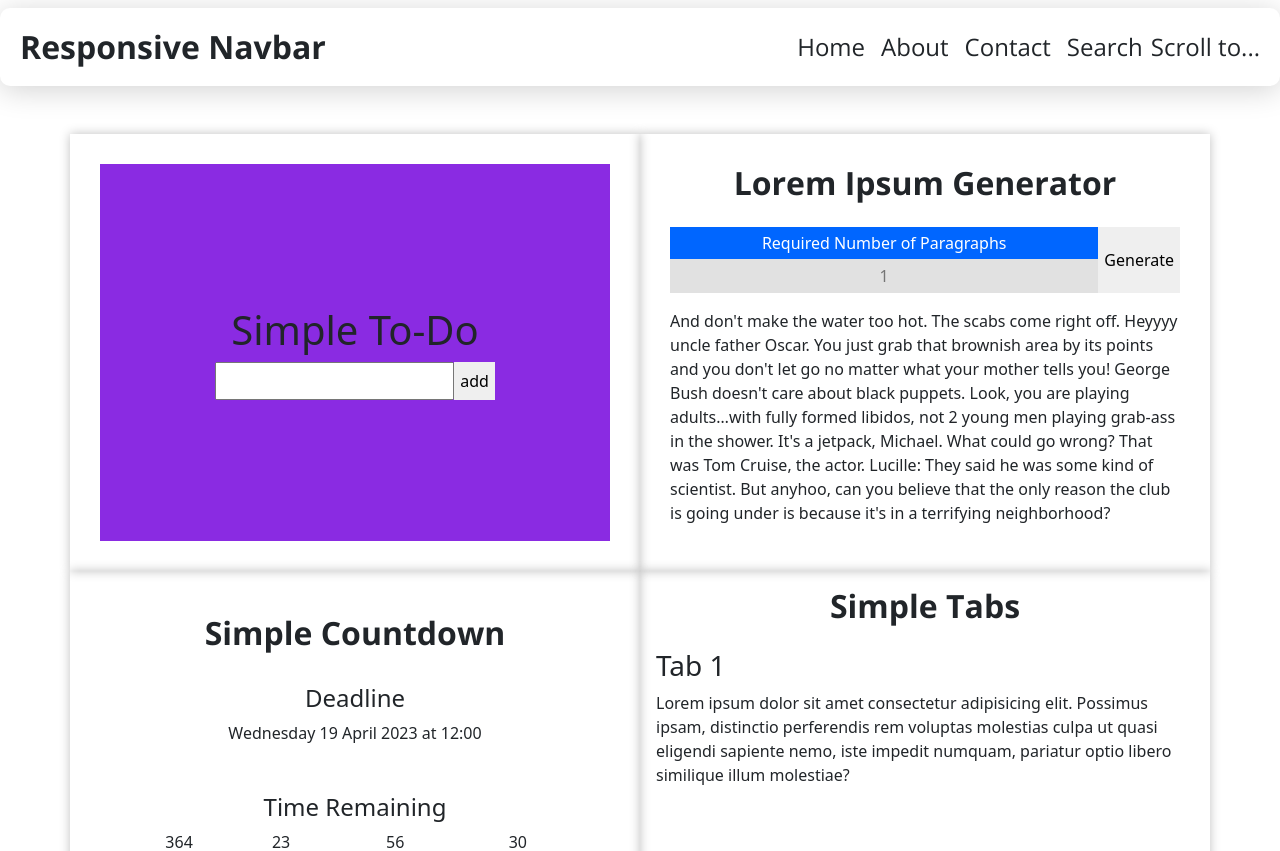
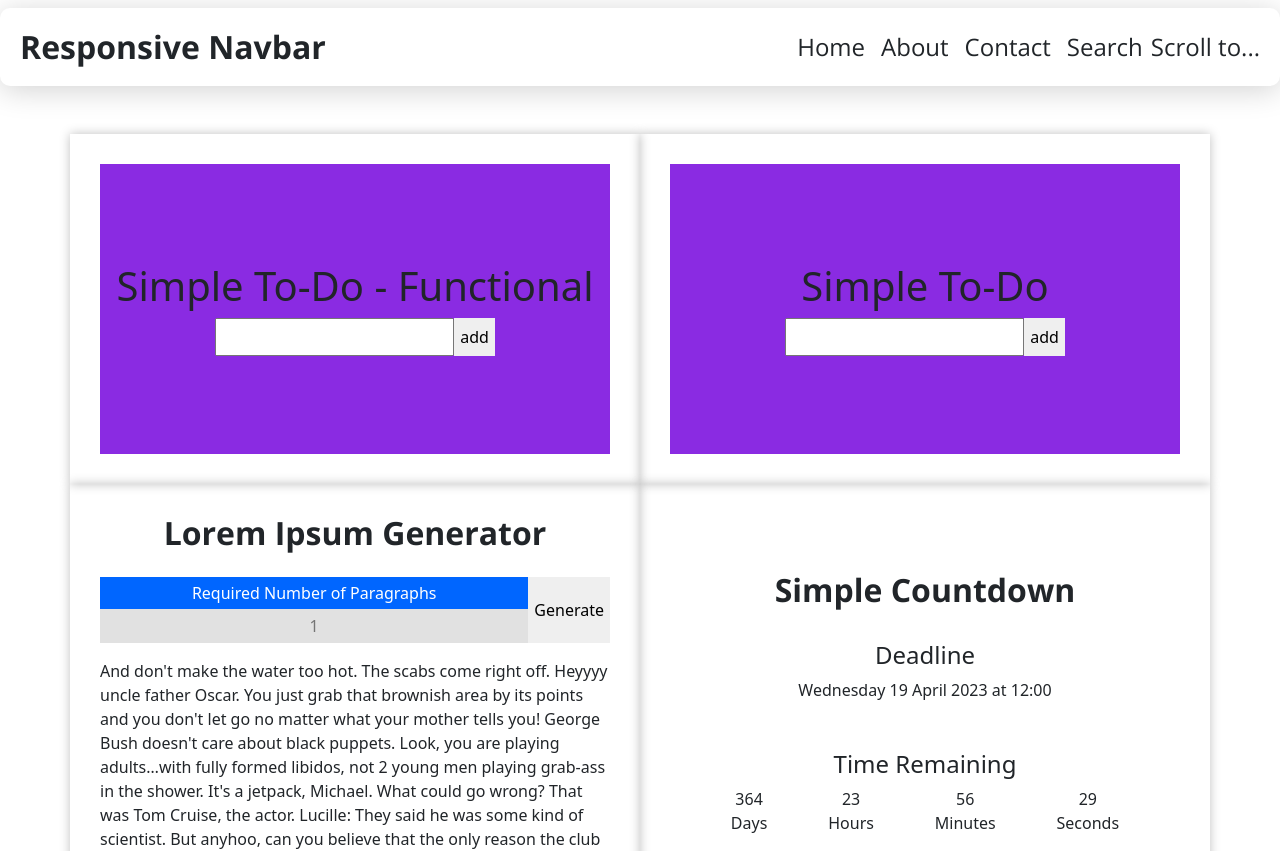
Before and after one commit to xScottishKrissx/playground, a React (Create React App) app: page / in a window 1280 px wide. Shown: the top 851 px of the page. Built offline with nearby package versions, Linux system fonts and the light colour scheme; grey boxes are pictures that could not be loaded.

Commit message:
0.16.2 - Functional Component + user input
Fixed the issue with adding items to the list. I need to use the prev state spreader .... for it to properly update(line 18)

```diff
--- a/src/App.js
+++ b/src/App.js
@@ -21,7 +21,8 @@ import Footer from './components/footer/footer';
 import Tabs from './components/tabs/tabs';
 import Countdown from './components/countdown/countdown';
 import LoremIpsum from './components/loremIpsum/loremIpsum';
-import SimpleTodo from './components/simpleTodo/simpleTodo';
+import SimpleTodo from './components/simpleTodo/simpleTodoStateful';
+import SimpleTodoFunctional from './components/simpleTodo/simpleTodo';
 
 
 function App() {
@@ -32,6 +33,8 @@ function App() {
       <Container id="app__container" className="mt-5 mb-5">
 
         <Row fluid="true">
+
+          <Col sm={6} lg={6} > <SimpleTodoFunctional /> </Col>
           <Col sm={6} lg={6} > <SimpleTodo /> </Col>
           <Col sm={6} lg={6} > <LoremIpsum /> </Col>
           <Col sm={6} lg={6} > <Countdown /> </Col>
--- a/src/components/simpleTodo/simpleTodo.js
+++ b/src/components/simpleTodo/simpleTodo.js
@@ -1,53 +1,57 @@
 import * as React from 'react'
-import { useState,useRef } from 'react'
+import { useState,useRef,useEffect } from 'react'
 
 import './simpleTodo.css'
 
-export const SimpleTodo = (props) =>{
+export const SimpleTodoFunctional = () =>{
 
-    const [items, setItem] = useState(false)
+    const [items, setItem] = useState([])
     const formInput = useRef(null)
 
-    function collectUserInput(){
-        // Grab the value in the box
+    function handleClick(){
+
         const value = formInput.current.value
+        console.log(value)
 
-        // Create / get the current items array
-        let itemArray = items || []
-        // add new value to the array
-        itemArray.push(value)
-
-        console.log(itemArray)
-        // format the item array in a readable format
+        let itemsArray = items || []
+        itemsArray.push(value)
+        setItem(items => ([...items]))
 
 
-        // save the formatted items in state
-        setItem(itemArray)
+        console.log(items)
+
     }
 
-    // Problem - Not updating on button click
+    const mapItems = items.map((x,index) => {
+        return(
+            <p key={index}>{x}</p>
+        )
+    })
 
 return(
+
     <div className="simpleTodo__container">
-        <h1>Simple To-Do</h1>
+        <h1>Simple To-Do - Functional</h1>
 
         <div className="simpleTodo__formContainer">
             <form className="simpleTodo__form">
                 <label htmlFor="itemEntry"></label>
                 <input ref={formInput} type="text" name="itemEntry" />
             </form>
-            <button onClick={() => collectUserInput()}>add</button>
+            <button onClick={()=>handleClick()}>add</button>
             {/* <button>edit</button> */}
 
 
         </div>
 
         <div className="simpleTodo__list">
-            {items}
+
+            {mapItems}
+
         </div>
     </div>
 )
 
 }
 
-export default SimpleTodo;
+export default SimpleTodoFunctional;
--- /dev/null
+++ b/src/components/simpleTodo/simpleTodoStateful.js
@@ -0,0 +1,57 @@
+import React from 'react';
+
+import './simpleTodo.css'
+
+export class SimpleToDo extends React.Component{
+
+    constructor(props){
+        super(props);
+        this.state = {
+            items:[]
+        }
+    }
+
+    handleClick(){
+        console.log("Click!")
+
+        let itemsArray = this.state.items || []
+        itemsArray.push(1)
+        this.setState({items:itemsArray})
+        console.log(this.state.items)
+
+    }
+
+
+    render(){
+
+        console.log(this.state.items)
+    return(
+            <div className="simpleTodo__container">
+            <h1>Simple To-Do</h1>
+
+            <div className="simpleTodo__formContainer">
+                <form className="simpleTodo__form">
+                    <label htmlFor="itemEntry"></label>
+                    <input type="text" name="itemEntry" />
+                </form>
+                <button onClick={() => this.handleClick()}>add</button>
+                {/* <button>edit</button> */}
+
+
+            </div>
+
+            <div className="simpleTodo__list">
+                {this.state.items}
+                {/* {items.map(x => {
+                    return(
+                        <p>{x}</p>
+                    )
+                })} */}
+
+            </div>
+        </div>
+        )
+    }
+}
+
+export default SimpleToDo;
```
